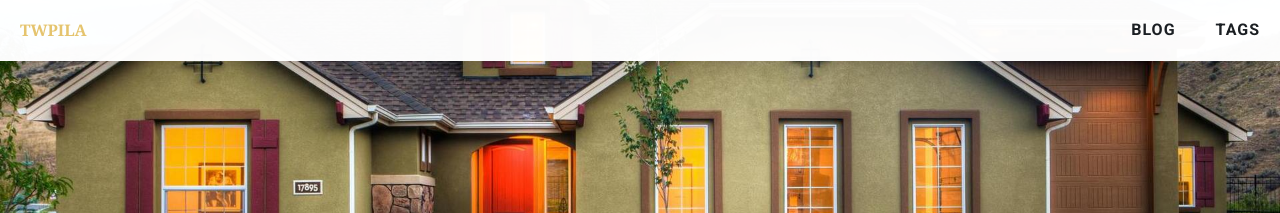
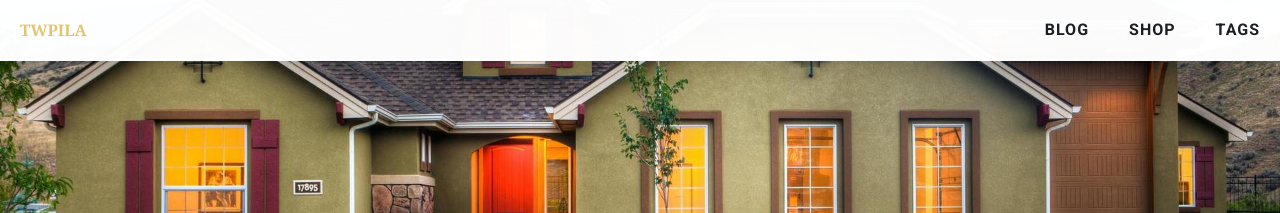
Before and after one commit to twpila/twpila.github.io, a Jekyll site: the page built from index.html, in a window 1280 px wide. Shown: the top 213 px of the page. Built offline with Jekyll 4.4.1, drawn with Linux system fonts in a browser that asks for light colours; nearby versions of some CDN libraries; the list of posts is cut into pages by our own code; comment, search, counter and statistics services are not loaded.

Commit message:
Add store URL

```diff
--- a/_config.yml
+++ b/_config.yml
@@ -6,6 +6,7 @@
 description: "TWPILA Hardware supplier"
 keyword: "A B C"
 url: "https://2pila.com"
+store_url: "twpila.com"
 baseurl: "" # for example, '/blog' if your blog hosted on 'host/blog'
 
 # Publish posts or collection documents with a future date.
--- a/_includes/nav.html
+++ b/_includes/nav.html
@@ -22,6 +22,9 @@
                     <ul class="nav navbar-nav navbar-right">
                         <li>
                             <a href="{{ site.baseurl }}/">BLOG</a>
+                        </li>
+                        <li>
+                            <a href="{{ site.store_url }}" target="_blank" rel="noopener">SHOP</a>
                         </li>
                         {% for page in site.pages %}
                         {% if page.title and page.hide-in-nav != true %}
```
Also changed, not shown: README.md.
